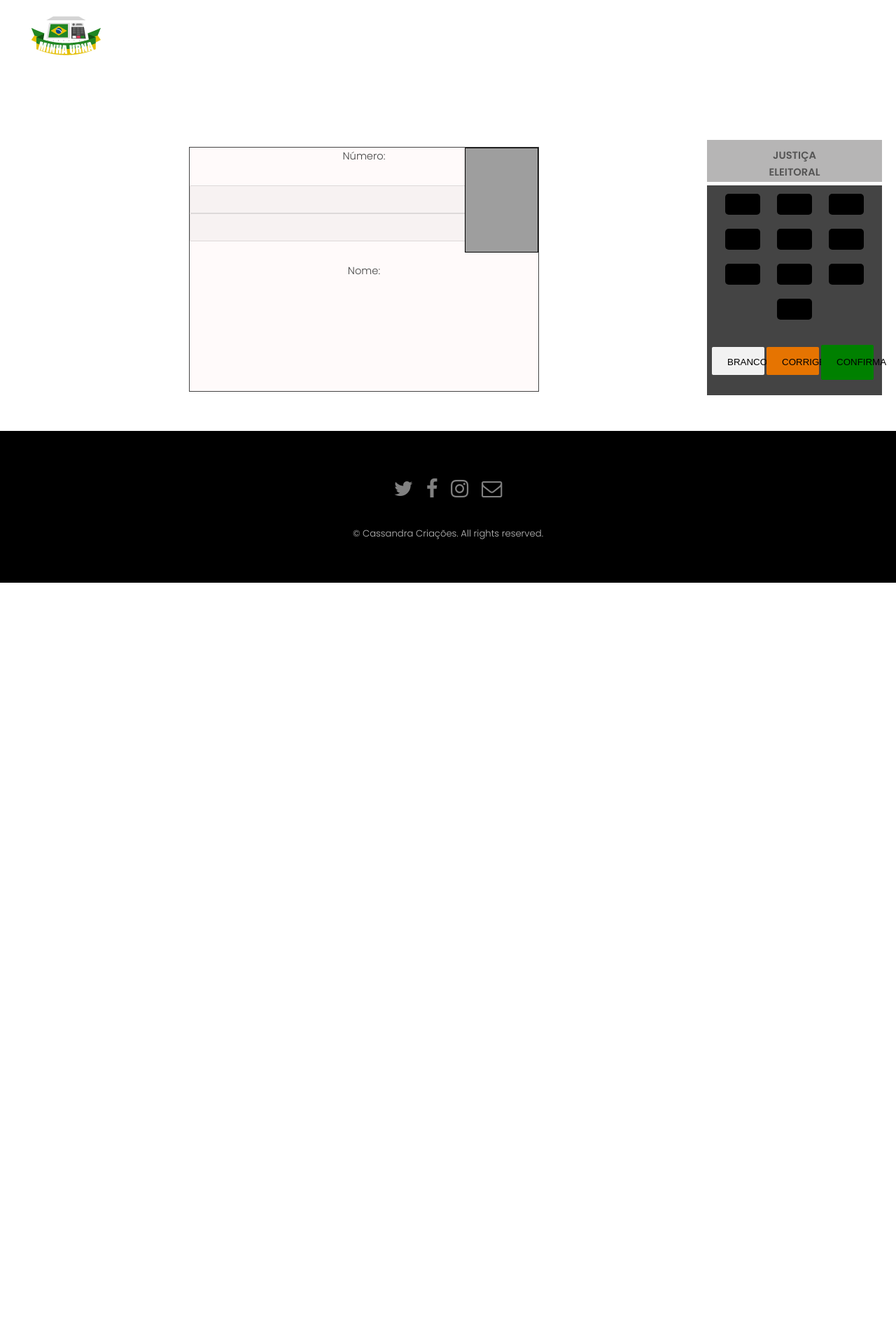
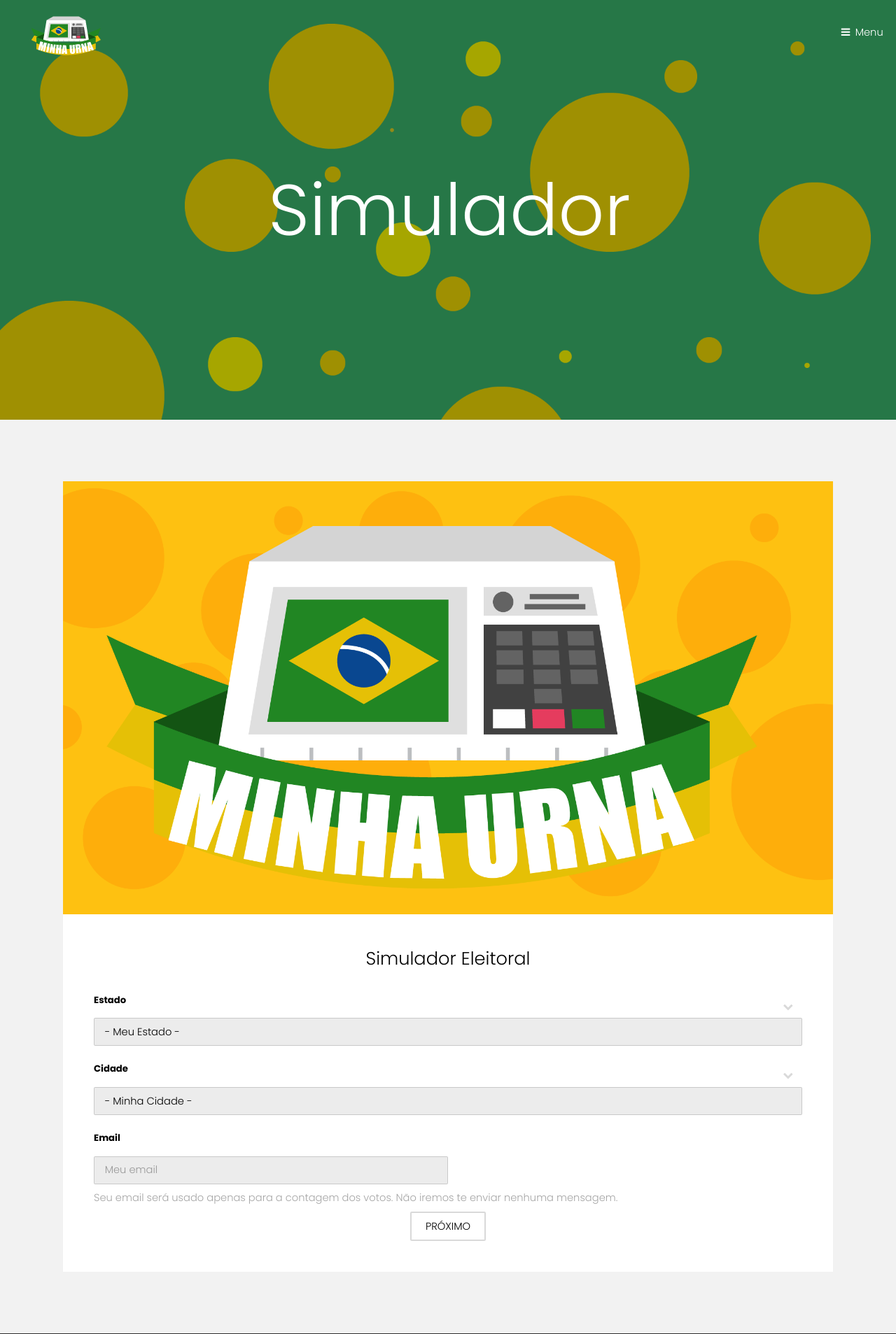
Before and after one commit to jonribeiro23/minhaurna, a CodeIgniter app: page /minha-urna/simulador in a window 1280 px wide. Shown: the top 1907 px of the page at 70% size. Before the commit the page ends 833 px from the top, so only its background shows below. Run offline with CodeIgniter, Linux system fonts and the light colour scheme; grey boxes are pictures that could not be loaded.

Commit message:
pagina de pre votacao

```diff
--- a/application/views/simulador/simulador.php
+++ b/application/views/simulador/simulador.php
@@ -1,37 +1,75 @@
-<link href="<?= base_url('public/css/simulador.css')?>" rel="stylesheet">
 
 
-<div class="container-urna">
-	<div class="branco">
-		<div class="cinzaClaro">
-			<img class="foto-urna" src="https://lh3.googleusercontent.com/-3H3Zmv8LwnU/VHeSXvvTF-I/AAAAAAAABys/7QfuK6hvuqM/w406-h577-no/clarinha-vem.jpg" alt="" />
-			<p>Número:</p>
-			<form action="">
-				<input size="1" maxlength="1" type="text" />
-				<input size="1" maxlength="1" type="text" />
-			</form>
-			<p>Nome:</p>
+<!-- Banner -->
+<section class="banner full">
+	<article>
+		<img class="fit" src="<?= base_url('public/img/background.png') ?>" alt="" />
+		<div class="inner">
+			<header>
+				<h2>Simulador</h2>
+			</header>
 		</div>
-		<div class="cinzaEscuro">
-		 <b>JUSTIÇA<br>ELEITORAL</b>
+	</article>
+
+</section>
+
+<!-- One -->
+<section id="one" class="wrapper style2">
+	<div class="inner">
+		<div class="">
+
+			<div>
+				<div class="box">
+					<div class="image fit">
+						<img src="<?= base_url('public/img/home/urna.png')?>" alt="" />
+					</div>
+					<div class="content">
+						<header class="align-center">
+							<h2>Simulador Eleitoral</h2>
+						</header>
+
+						<div class="12u$ my-4">
+							<div class="select-wrapper">
+								<label for="estado">Estado</label>
+								<select name="estado" id="estado">
+									<option value="">- Meu Estado -</option>
+									<option value="1">Manufacturing</option>
+									<option value="1">Shipping</option>
+									<option value="1">Administration</option>
+									<option value="1">Human Resources</option>
+								</select>
+							</div>
+						</div>
+
+						<div class="12u$ my-4">
+							<div class="select-wrapper">
+								<label for="cidade">Cidade</label>
+								<select name="cidade" id="cidade">
+									<option value="">- Minha Cidade -</option>
+									<option value="1">Manufacturing</option>
+									<option value="1">Shipping</option>
+									<option value="1">Administration</option>
+									<option value="1">Human Resources</option>
+								</select>
+							</div>
+						</div>
+
+						<div class="6u$ 12u$(xsmall) my4">
+							<label for="email">Email</label>
+							<input type="email" name="email" id="email" value="" placeholder="Meu email" />
+						</div>
+
+						<p class="my-2">Seu email será usado apenas para a contagem dos votos. Não iremos te enviar nenhuma mensagem.</p>
+
+						<footer class="align-center">
+							<a href="#" class="button alt">Próximo</a>
+						</footer>
+					</div>
+				</div>
+			</div>
+
+
+
 		</div>
-		<div class="preto">
-			<button class="bnt click">1</button>
-			<button class="bnt click">2</button>
-			<button class="bnt click">3</button>
-			<button class="bnt click">4</button>
-			<button class="bnt click">5</button>
-			<button class="bnt click">6</button>
-			<button class="bnt click">7</button>
-			<button class="bnt click">8</button>
-			<button class="bnt click">9</button>
-			<button class="bnt click">0</button>
-		<div class="teclado2">
-			<button class="branco  click">BRANCO</button>
-			<button class="laranja  click">CORRIGE</button>
-			<button class="verde">CONFIRMA</button>
-		 </div>
-		</div>
-				 <link rel="stylesheet" href="" />
 	</div>
-</div>
+</section>
--- a/application/views/template.php
+++ b/application/views/template.php
@@ -10,6 +10,7 @@
 		<meta charset="utf-8" />
 		<meta name="viewport" content="width=device-width, initial-scale=1" />
 		<link rel="stylesheet" href="<?= base_url('public/assets/css/main.css')?>" />
+		<link rel="stylesheet" href="<?= base_url('public/css/margin.css')?>" />
 	</head>
 	<body>
 
@@ -22,9 +23,9 @@
 		<!-- Nav -->
 			<nav id="menu">
 				<ul class="links">
-					<li><a href="index.html">Home</a></li>
-					<li><a href="generic.html">Generic</a></li>
-					<li><a href="elements.html">Elements</a></li>
+					<li><a href="index.html">Início</a></li>
+					<li><a href="generic.html">Simulador</a></li>
+					<li><a href="elements.html">Anuncie aqui</a></li>
 				</ul>
 			</nav>
 
@@ -32,6 +33,20 @@
 				<main>
 					<?php $this->load->view($view, $data); ?>
 				</main>
+
+
+			<!-- Two -->
+			<section id="two" class="wrapper style3">
+				<div class="inner">
+					<header class="align-center">
+						<p>Informações atualizadas sobre intenções de votos para seus candidatos</p>
+						<h2>Minha Urna</h2>
+						<a href="#" class="button alt">Sobre nós</a>
+						<a href="#" class="button alt">Contato</a>
+						<a href="#" class="button alt">Política de privacidade</a>
+					</header>
+				</div>
+			</section>
 
 
 		<!-- Footer -->
--- /dev/null
+++ b/public/css/margin.css
@@ -0,0 +1,139 @@
+.mt-0,
+.my-0 {
+  margin-top: 0 !important;
+}
+
+.mr-0,
+.mx-0 {
+  margin-right: 0 !important;
+}
+
+.mb-0,
+.my-0 {
+  margin-bottom: 0 !important;
+}
+
+.ml-0,
+.mx-0 {
+  margin-left: 0 !important;
+}
+
+.m-1 {
+  margin: 0.25rem !important;
+}
+
+.mt-1,
+.my-1 {
+  margin-top: 0.25rem !important;
+}
+
+.mr-1,
+.mx-1 {
+  margin-right: 0.25rem !important;
+}
+
+.mb-1,
+.my-1 {
+  margin-bottom: 0.25rem !important;
+}
+
+.ml-1,
+.mx-1 {
+  margin-left: 0.25rem !important;
+}
+
+.m-2 {
+  margin: 0.5rem !important;
+}
+
+.mt-2,
+.my-2 {
+  margin-top: 0.5rem !important;
+}
+
+.mr-2,
+.mx-2 {
+  margin-right: 0.5rem !important;
+}
+
+.mb-2,
+.my-2 {
+  margin-bottom: 0.5rem !important;
+}
+
+.ml-2,
+.mx-2 {
+  margin-left: 0.5rem !important;
+}
+
+.m-3 {
+  margin: 1rem !important;
+}
+
+.mt-3,
+.my-3 {
+  margin-top: 1rem !important;
+}
+
+.mr-3,
+.mx-3 {
+  margin-right: 1rem !important;
+}
+
+.mb-3,
+.my-3 {
+  margin-bottom: 1rem !important;
+}
+
+.ml-3,
+.mx-3 {
+  margin-left: 1rem !important;
+}
+
+.m-4 {
+  margin: 1.5rem !important;
+}
+
+.mt-4,
+.my-4 {
+  margin-top: 1.5rem !important;
+}
+
+.mr-4,
+.mx-4 {
+  margin-right: 1.5rem !important;
+}
+
+.mb-4,
+.my-4 {
+  margin-bottom: 1.5rem !important;
+}
+
+.ml-4,
+.mx-4 {
+  margin-left: 1.5rem !important;
+}
+
+.m-5 {
+  margin: 3rem !important;
+}
+
+.mt-5,
+.my-5 {
+  margin-top: 3rem !important;
+}
+
+.mr-5,
+.mx-5 {
+  margin-right: 3rem !important;
+}
+
+.mb-5,
+.my-5 {
+  margin-bottom: 3rem !important;
+}
+
+.ml-5,
+.mx-5 {
+  margin-left: 3rem !important;
+}
```
Also changed, not shown: application/views/home/home.php (+1 -11 lines), application/views/simulador/teste.php (deleted, +0 -103 lines), application/views/simulador/teste2.php (deleted, +0 -49 lines).
